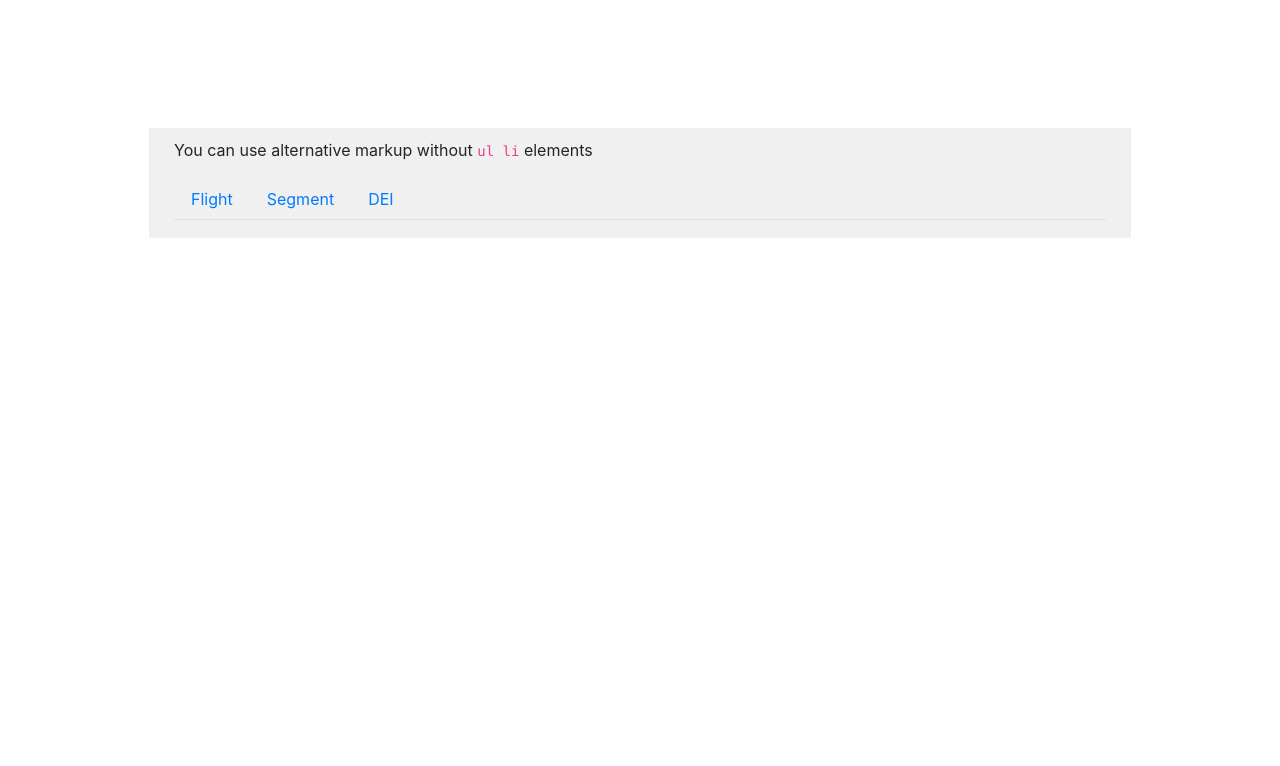
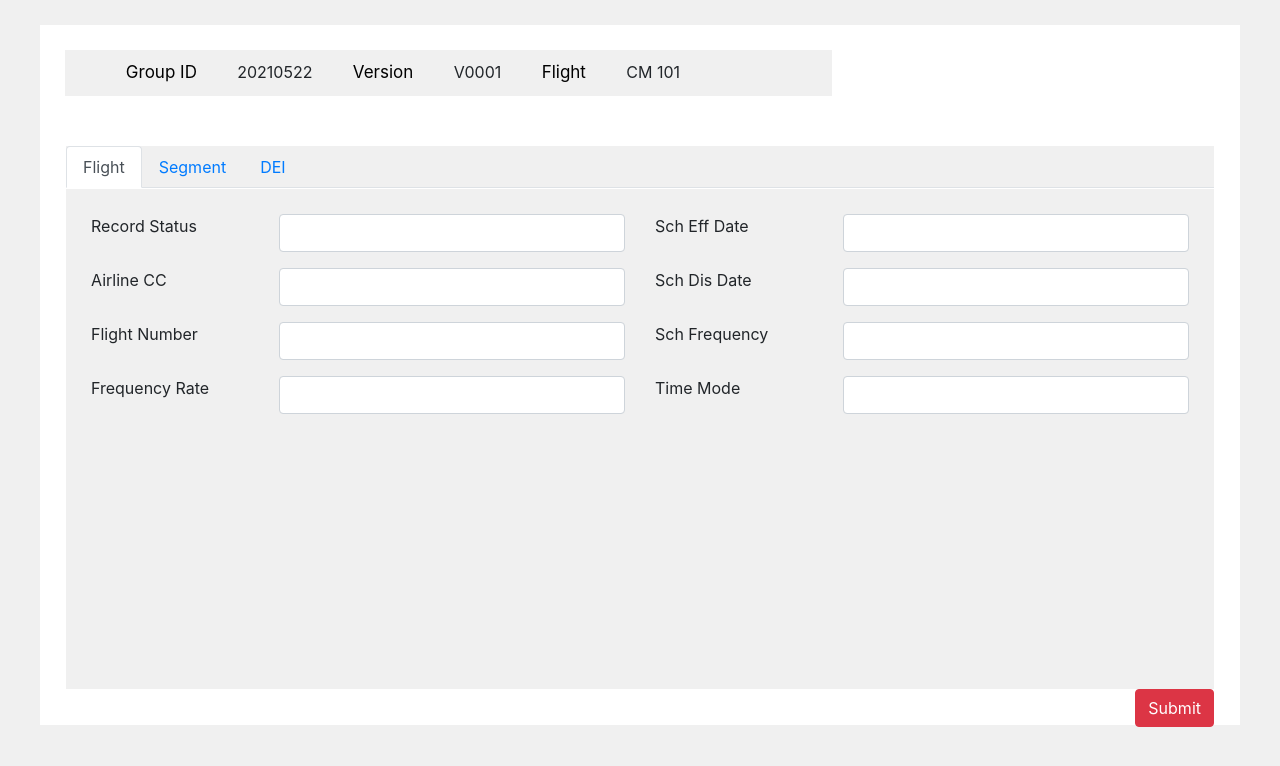
Before and after one commit to Harsha-A/CopaAirline, an Angular app in the folder copa-airline/: page / in a window 1280 px wide. Shown: the top 766 px of the page. Built offline with nearby package versions, Linux system fonts and the light colour scheme.

Commit message:
styles : bgcolor, formstyle and button added

```diff
--- a/copa-airline/src/app/airline-details/airline-details.component.html
+++ b/copa-airline/src/app/airline-details/airline-details.component.html
@@ -1,12 +1,18 @@
-<div class="container">
+  <div class="container-fluid">
     <div class="col-12">
       <div class="switch-tabs">
-      <p>You can use alternative markup without <code>ul li</code> elements</p>
+        <div class="col-8" id="flight-details">
+         <span class="bold">Group ID</span> {{flight.groupId}}
+         <span class="bold">Version</span> {{flight.version}}
+         <span class="bold">Flight</span> {{flight.flightno}}
+        </div>
+        <div class="background-grey">
           <ul ngbNav #nav="ngbNav" [(activeId)]="active" class="nav-tabs">
-        <li [ngbNavItem]="'nav-menu1'">
-          <a ngbNavLink>Flight</a>
+            <li [ngbNavItem]="1">
+              <a active ngbNavLink>Flight</a>
               <ng-template ngbNavContent>
-            <div class="airline-form">
+                  <form [formGroup]="flightForm" (ngSubmit)="onSubmit()" >
+                  <div class="airline-form1">
                   <div class="row">
                     <div class="col-6">
                       <div class="form-group row">
@@ -14,7 +20,7 @@
                           <label for="recordstatus" class="form-label">Record Status</label>
                         </div>
                         <div class="col-8">
-                    <input type="text" class="form-control" id="recordstatus" />
+                          <input type="text" class="form-control" id="recordstatus" formControlName="recordstatus" required/>
                         </div>
                       </div>
                       <div class="form-group row">
@@ -22,7 +28,7 @@
                           <label for="airlinecc" class="form-label">Airline CC</label>
                         </div>
                         <div class="col-8">
-                    <input type="text" class="form-control" id="airlinecc" />
+                          <input type="text" class="form-control" id="airlinecc" formControlName="airlinecc"/>
                         </div>
                       </div>
                       <div class="form-group row">
@@ -30,7 +36,7 @@
                           <label for="flightnumber" class="form-label">Flight Number</label>
                         </div>
                         <div class="col-8">
-                    <input type="text" class="form-control" id="flightnumber" />
+                          <input type="text" class="form-control" id="flightnumber" formControlName="flightnumber"/>
                         </div>
                       </div>
                       <div class="form-group row">
@@ -38,7 +44,7 @@
                           <label for="frequencyrate" class="form-label">Frequency Rate</label>
                         </div>
                         <div class="col-8">
-                    <input type="text" class="form-control" id="frequencyrate" />
+                          <input type="text" class="form-control" id="frequencyrate" formControlName="frequencyrate"/>
                         </div>
                       </div>
                     </div>
@@ -48,7 +54,7 @@
                           <label for="scheffdate" class="form-label">Sch Eff Date</label>
                         </div>
                         <div class="col-8">
-                    <input type="text" class="form-control" id="scheffdate" />
+                          <input type="text" class="form-control" id="scheffdate" formControlName="scheffdate"/>
                         </div>
                       </div>
                       <div class="form-group row">
@@ -56,7 +62,7 @@
                           <label for="schdisdate" class="form-label">Sch Dis Date</label>
                         </div>
                         <div class="col-8">
-                    <input type="text" class="form-control" id="schdisdate" />
+                          <input type="text" class="form-control" id="schdisdate" formControlName="schdisdate"/>
                         </div>
                       </div>
                       <div class="form-group row">
@@ -64,7 +70,7 @@
                           <label for="schfrequency" class="form-label">Sch Frequency</label>
                         </div>
                         <div class="col-8">
-                    <input type="text" class="form-control" id="schfrequency" />
+                          <input type="text" class="form-control" id="schfrequency" formControlName="schfrequency"/>
                         </div>
                       </div>
                       <div class="form-group row">
@@ -72,18 +78,21 @@
                           <label for="timemode" class="form-label">Time Mode</label>
                         </div>
                         <div class="col-8">
-                    <input type="text" class="form-control" id="timemode" />
+                          <input type="text" class="form-control" id="timemode" formControlName="timemode"/>
                         </div>
                       </div>
                     </div>
                   </div>
                   </div>
+                  <button class="btn btn-danger float-right" type="submit">Submit</button>
+                </form>
                 </ng-template>
               </li>
-        <li [ngbNavItem]="'nav-menu2'">
+              <li [ngbNavItem]="2">
                 <a ngbNavLink>Segment</a>
                 <ng-template ngbNavContent>
-            <div class="airline-form">
+                  <form [formGroup]="segmentForm" (ngSubmit)="onSubmit()" >
+                  <div class="airline-form2">
                   <div class="row">
                     <div class="col-6">
                       <div class="form-group row">
@@ -91,7 +100,7 @@
                           <label for="departurecity" class="form-label">Departure City</label>
                         </div>
                         <div class="col-8">
-                    <input type="text" class="form-control" id="departurecity" />
+                          <input type="text" class="form-control" id="departurecity" formControlName="departurecity"/>
                         </div>
                       </div>
                       <div class="form-group row">
@@ -99,7 +108,7 @@
                           <label for="aircraftstd" class="form-label">Aircraft STD</label>
                         </div>
                         <div class="col-8">
-                    <input type="text" class="form-control" id="aircraftstd" />
+                          <input type="text" class="form-control" id="aircraftstd" formControlName="aircraftstd"/>
                         </div>
                       </div>
                       <div class="form-group row">
@@ -107,7 +116,7 @@
                           <label for="paxstd" class="form-label">Pax STD</label>
                         </div>
                         <div class="col-8">
-                    <input type="text" class="form-control" id="paxstd" />
+                          <input type="text" class="form-control" id="paxstd" formControlName="paxstd"/>
                         </div>
                       </div>
                       <div class="form-group row">
@@ -115,7 +124,7 @@
                           <label for="deptimevarfromutc" class="form-label">DepTimeVarFromUTC</label>
                         </div>
                         <div class="col-8">
-                    <input type="text" class="form-control" id="deptimevarfromutc" />
+                          <input type="text" class="form-control" id="deptimevarfromutc" formControlName="deptimevarfromutc"/>
                         </div>
                       </div>
                       <div class="form-group row">
@@ -123,7 +132,7 @@
                           <label for="arrtimevarfromutc" class="form-label">ArrTimeVarFromUTC</label>
                         </div>
                         <div class="col-8">
-                    <input type="text" class="form-control" id="arrtimevarfromutc" />
+                          <input type="text" class="form-control" id="arrtimevarfromutc" formControlName="arrtimevarfromutc"/>
                         </div>
                       </div>
                       <div class="form-group row">
@@ -131,7 +140,7 @@
                           <label for="inflightadj" class="form-label">In Flight Adj</label>
                         </div>
                         <div class="col-8">
-                    <input type="text" class="form-control" id="inflightadj" />
+                          <input type="text" class="form-control" id="inflightadj" formControlName="inflightadj"/>
                         </div>
                       </div>
                       <div class="form-group row">
@@ -139,7 +148,7 @@
                           <label for="eqpsertype" class="form-label">Eqp Ser Type</label>
                         </div>
                         <div class="col-8">
-                    <input type="text" class="form-control" id="eqpsertype" />
+                          <input type="text" class="form-control" id="eqpsertype" formControlName="eqpsertype"/>
                         </div>
                       </div>
                     </div>
@@ -149,7 +158,7 @@
                           <label for="arrivalcity" class="form-label">Arrival City</label>
                         </div>
                         <div class="col-8">
-                    <input type="text" class="form-control" id="arrivalcity" />
+                          <input type="text" class="form-control" id="arrivalcity" formControlName="arrivalcity"/>
                         </div>
                       </div>
                       <div class="form-group row">
@@ -157,7 +166,7 @@
                           <label for="aircraftsta" class="form-label">Aircraft STA</label>
                         </div>
                         <div class="col-8">
-                    <input type="text" class="form-control" id="aircraftsta" />
+                          <input type="text" class="form-control" id="aircraftsta" formControlName="aircraftsta"/>
                         </div>
                       </div>
                       <div class="form-group row">
@@ -165,7 +174,7 @@
                           <label for="paxsta" class="form-label">Pax STA</label>
                         </div>
                         <div class="col-8">
-                    <input type="text" class="form-control" id="paxsta" />
+                          <input type="text" class="form-control" id="paxsta" formControlName="paxsta"/>
                         </div>
                       </div>
                       <div class="form-group row">
@@ -173,7 +182,7 @@
                           <label for="depterminal" class="form-label">Dep Terminal</label>
                         </div>
                         <div class="col-8">
-                    <input type="text" class="form-control" id="depterminal" />
+                          <input type="text" class="form-control" id="depterminal" formControlName="depterminal"/>
                         </div>
                       </div>
                       <div class="form-group row">
@@ -181,7 +190,7 @@
                           <label for="arrterminal" class="form-label">Arr Terminal</label>
                         </div>
                         <div class="col-8">
-                    <input type="text" class="form-control" id="arrterminal" />
+                          <input type="text" class="form-control" id="arrterminal" formControlName="arrterminal"/>
                         </div>
                       </div>
                       <div class="form-group row">
@@ -189,7 +198,7 @@
                           <label for="aircraftconfig" class="form-label">Aircraft config</label>
                         </div>
                         <div class="col-8">
-                    <input type="text" class="form-control" id="aircraftconfig" />
+                          <input type="text" class="form-control" id="aircraftconfig" formControlName="aircraftconfig"/>
                         </div>
                       </div>
                       <div class="form-group row">
@@ -197,36 +206,28 @@
                           <label for="aircrafttype" class="form-label">Aircraft Type</label>
                         </div>
                         <div class="col-8">
-                    <input type="text" class="form-control" id="aircrafttype" />
+                          <input type="text" class="form-control" id="aircrafttype" formControlName="aircrafttype"/>
                         </div>
                       </div>
                     </div>
                   </div>
                   </div>
+                  <button class="btn btn-danger float-right" type="submit">Submit</button>
+                </form>
                 </ng-template>
               </li>
-        <li [ngbNavItem]="'nav-menu3'">
+              <li [ngbNavItem]="3">
                 <a ngbNavLink>DEI</a>
                 <ng-template ngbNavContent>
-            <p>
-              Sed commodo, leo at suscipit dictum, quam est porttitor sapien,
-              eget sodales nibh elit id diam. Nulla facilisi. Donec egestas
-              ligula vitae odio interdum aliquet. Duis lectus turpis, luctus
-              eget tincidunt eu, congue et odio. Duis pharetra et nisl at
-              faucibus. Quisque luctus pulvinar arcu, et molestie lectus
-              ultrices et. Sed diam urna, egestas ut ipsum vel, volutpat
-              volutpat neque. Praesent fringilla tortor arcu. Vivamus faucibus
-              nisl enim, nec tristique ipsum euismod facilisis. Morbi ut
-              bibendum est, eu tincidunt odio. Orci varius natoque penatibus et
-              magnis dis parturient montes, nascetur ridiculus mus. Mauris
-              aliquet odio ac lorem aliquet ultricies in eget neque. Phasellus
-              nec tortor vel tellus pulvinar feugiat.
-            </p>
+                  <div class="airline-form3">
+
+                  </div>
                 </ng-template>
               </li>
             </ul>
-
-      <div [ngbNavOutlet]="nav" class="mt-2"></div>
+          <!-- </form> -->
+      </div>
+        <div [ngbNavOutlet]="nav" class="background-grey"></div>
 
         <!-- </div> -->
       </div>
--- a/copa-airline/src/app/airline-details/airline-details.component.scss
+++ b/copa-airline/src/app/airline-details/airline-details.component.scss
@@ -1,28 +1,49 @@
 html,
 body  {
-    // margin: auto;
-    // margin-left: 25px;
-    // margin-right: 25px;
-    // width: 50%;
-    border: 3px solid green;
-    // padding: 100px;
+    padding: 0px;
+    box-sizing: content-box;
+// width: 100%;
+    background-color:#f0f0f0;
   }
 
-  .container{
-    padding: 10% 5%;
-    // margin:0%;
-    margin: auto;
-    // margin-right: 25px;
 
+  .container-fluid{
+    padding: 25px 25px;
+    margin: 0px;
+    // box-sizing: content-box;
+    width: 100%;
+    height: 100%;
+    background-color:#f0f0f0;
   }
   .switch-tabs{
+    padding: 25px 25px;
+    width: 100%;
+    min-height: 700px;
+    background-color:#ffffff;
+    position: relative;
+  }
+  .bold{
+    font: bolder;
+    color: black;
+    // font-family: 'Courier New', Courier, monospace;
+    padding: 4% 5%;
+    font-size: 17px;
+  }
+  .background-grey{
     background-color:#f0f0f0;
+    margin:1px
+  }
+  #flight-details{
     padding: 10px 25px;
-
+    margin-bottom: 50px;
+    background-color:#f0f0f0;
   }
-  .airline-form{
-    margin-top:5%;
-    // background-color:#f0f0f0;
+  .airline-form1,
+  .airline-form2,
+  .airline-form3{
+    padding:25px;
+    background-color:#f0f0f0;
+min-height:500px;
   }
 
 
--- a/copa-airline/src/app/airline-details/airline-details.component.ts
+++ b/copa-airline/src/app/airline-details/airline-details.component.ts
@@ -8,21 +8,58 @@ import { FormsModule } from '@angular/forms';
 })
 export class AirlineDetailsComponent implements OnInit {
 
-  userForm!: FormGroup;
+  flightForm!: FormGroup;
+  segmentForm!: FormGroup;
   constructor(public formBuilder: FormBuilder, public flightform: FormsModule) { }
-flightnumber : string = "I am sample text";
-active = "'nav-menu1'";
+  active = 1;
+  flight =  {
+      groupId:0,
+      version:'',
+      flightno:''
+    };
+
   ngOnInit(): void {
+    this.flight.groupId = 20210522;
+    this.flight.version = 'V0001';
+    this.flight.flightno = 'CM 101'
 
+    this.flightForm = this.formBuilder.group({
+      recordstatus: ['', [Validators.required, Validators.minLength(4)]],
+      airlinecc: ['', [Validators.required]],
+      flightnumber: ['', [Validators.required]],
+      frequencyrate: ['', [Validators.required]],
+      scheffdate: ['', [Validators.required, Validators.minLength(4)]],
+      schdisdate: ['', [Validators.required]],
+      schfrequency: ['', [Validators.required]],
+      timemode: ['', [Validators.required]]
+    })
+
+    this.segmentForm = this.formBuilder.group({
+      arrivalcity: ['', [Validators.required, Validators.minLength(4)]],
+      aircraftsta: ['', [Validators.required]],
+      paxsta: ['', [Validators.required]],
+      depterminal: ['', [Validators.required]],
+      arrterminal: ['', [Validators.required, Validators.minLength(4)]],
+      aircraftconfig: ['', [Validators.required]],
+      aircrafttype: ['', [Validators.required]],
+      departurecity: ['', [Validators.required]],
+      aircraftstd: ['', [Validators.required]],
+      paxstd: ['', [Validators.required, Validators.minLength(4)]],
+      deptimevarfromutc: ['', [Validators.required]],
+      arrtimevarfromutc: ['', [Validators.required]],
+      inflightadj: ['', [Validators.required]],
+      eqpsertype: ['', [Validators.required]]
+    })
   }
 
 
    getControl(){
-    return this.userForm.controls;
+    return this.flightForm.controls;
   }
 
   onSubmit(){
-    console.log(this.userForm);
+    console.log(this.flightForm);
+    console.log(this.segmentForm)
   }
 
 }
--- a/copa-airline/src/styles.scss
+++ b/copa-airline/src/styles.scss
@@ -2,3 +2,8 @@
 
 /* Importing Bootstrap SCSS file. */
 @import '~bootstrap/scss/bootstrap';
+html,
+body{
+    background-color:#f0f0f0;
+
+}
```
Lines whose indentation alone changed are shown as unchanged.
